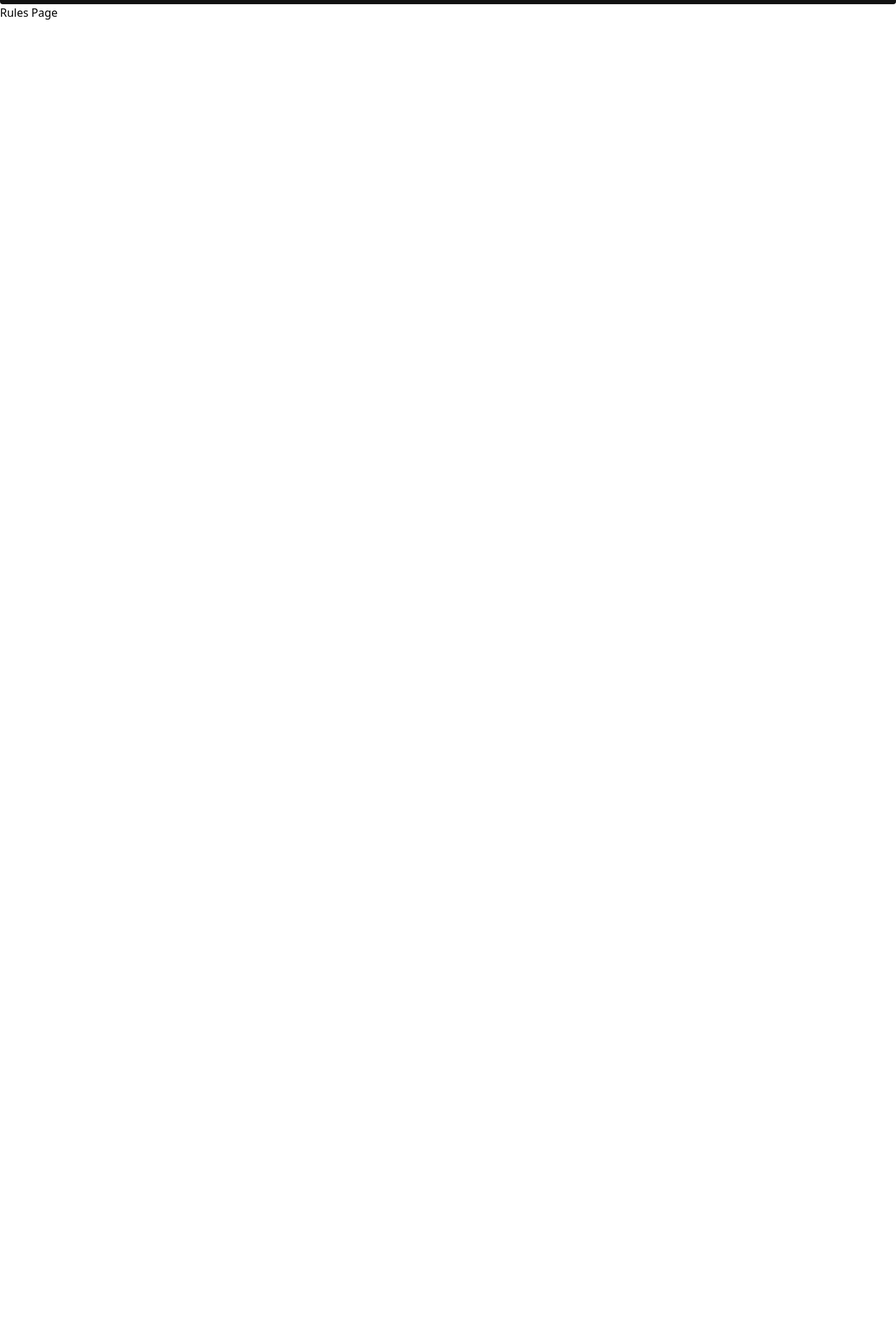
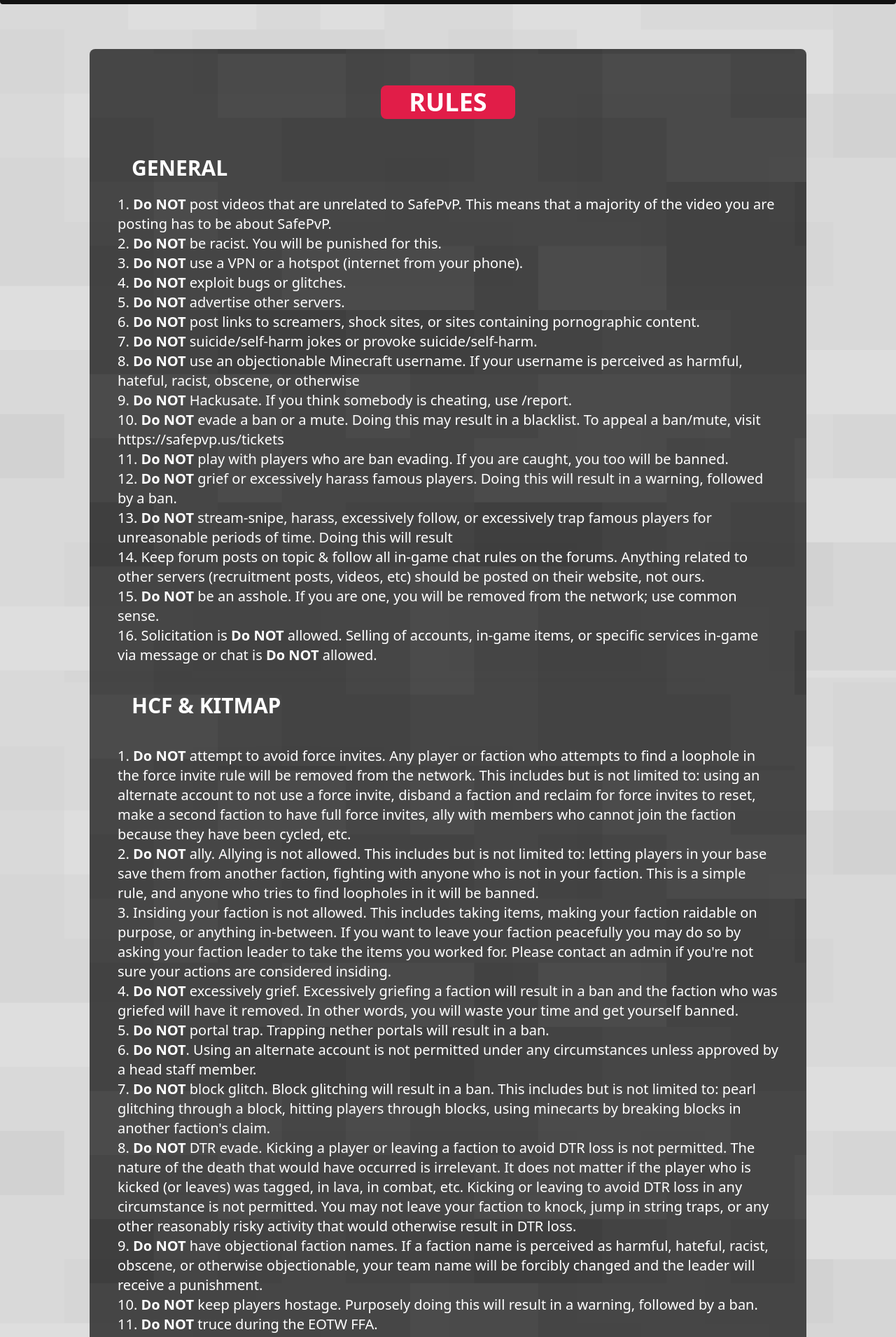
Before and after one commit to frannlencina/SafePvP, a React (Vite) app: page /rules in a window 1280 px wide. Shown: the part 56-1966 px from the top of the page at 70% size. Before the commit the page ends 800 px from the top, so only its background shows below. Built offline with nearby package versions, Linux system fonts and the light colour scheme.

Commit message:
Termine la page Rules

```diff
--- a/src/components/customBuilds.jsx
+++ b/src/components/customBuilds.jsx
@@ -12,7 +12,7 @@
       <Wave2 />
       <div className="mx-auto items-center">
         <div className="title flex flex-col justify-center text-center items-center mb-20">
-          <h3 className=' text-main-black font-bold text-5xl md:text-5xl lg:text-6xl'>GAME MODES</h3>
+          <h3 className=' text-main-black font-bold text-5xl md:text-5xl lg:text-6xl'>CUSTOM BUILDS</h3>
           <p className='font-normal text-main-black text-lg md:text-xl lg:text-2xl'>Lorem simply dummy text of the printing and typesetting industry.</p>
         </div>
         <div className="builds flex flex-col justify-center items-center text-center gap-y-10 lg:flex-row lg:pb-64 lg:pt-52">
--- a/src/pages/Rules.jsx
+++ b/src/pages/Rules.jsx
@@ -1,13 +1,67 @@
 import React from 'react'
 
 import Navbar from '../components/navbar'
+import Footer from '../components/footer'
 
 function Rules() {
   return (
-    <div>
-      <Navbar />
-        <h1>Rules Page</h1>
-    </div>
+    <>
+      <div className='rulesContainer pb-24'>
+        <Navbar />
+        <div className="rulesContainerJr rounded-lg text-white p-10 w-4/5 mt-16 mx-auto" >
+          <div className="title flex justify-center m-3">
+            <div className="bg-main-rose text-center w-48 rounded-lg cursor-pointer p-1 mb-10">
+              <h2 className='font-bold text-4xl'>RULES</h2>
+            </div>
+          </div>
+          <div className="section__general">
+            <div className="general__title ml-5 mb-5">
+              <h4 className=' text-3xl font-bold'>GENERAL</h4>
+            </div>
+            <div className="general__info text-xl">
+              <p>1. <span className='font-bold'>Do NOT</span> post videos that are unrelated to SafePvP. This means that a majority of the video you are posting has to be about SafePvP.</p>
+              <p>2. <span className='font-bold'>Do NOT</span> be racist. You will be punished for this.</p>
+              <p>3. <span className='font-bold'>Do NOT</span> use a VPN or a hotspot (internet from your phone).</p>
+              <p>4. <span className='font-bold'>Do NOT</span> exploit bugs or glitches.</p>
+              <p>5. <span className='font-bold'>Do NOT</span> advertise other servers.</p>
+              <p>6. <span className='font-bold'>Do NOT</span> post links to screamers, shock sites, or sites containing pornographic content.</p>
+              <p>7. <span className='font-bold'>Do NOT</span> suicide/self-harm jokes or provoke suicide/self-harm.</p>
+              <p>8. <span className='font-bold'>Do NOT</span> use an objectionable Minecraft username. If your username is perceived as harmful, hateful, racist, obscene, or otherwise</p>
+              <p>9. <span className='font-bold'>Do NOT</span> Hackusate. If you think somebody is cheating, use /report.</p>
+              <p>10. <span className='font-bold'>Do NOT</span> evade a ban or a mute. Doing this may result in a blacklist. To appeal a ban/mute, visit https://safepvp.us/tickets</p>
+              <p>11. <span className='font-bold'>Do NOT</span> play with players who are ban evading. If you are caught, you too will be banned.</p>
+              <p>12. <span className='font-bold'>Do NOT</span> grief or excessively harass famous players. Doing this will result in a warning, followed by a ban.</p>
+              <p>13. <span className='font-bold'>Do NOT</span> stream-snipe, harass, excessively follow, or excessively trap famous players for unreasonable periods of time. Doing this will result</p>
+              <p>14. Keep forum posts on topic & follow all in-game chat rules on the forums. Anything related to other servers (recruitment posts, videos, etc) should be posted on their website, not ours.</p>
+              <p>15. <span className='font-bold'>Do NOT</span> be an asshole. If you are one, you will be removed from the network; use common sense.</p>
+              <p>16. Solicitation is <span className='font-bold'>Do NOT</span> allowed. Selling of accounts, in-game items, or specific services in-game via message or chat is <span className='font-bold'>Do NOT</span> allowed.</p>
+            </div>
+          </div>
+          <div className="section__hcf">
+            <div className="hcf__title ml-5 my-10">
+              <h4 className='text-3xl font-bold'>HCF & KITMAP</h4>
+            </div>
+            <div className="hcf__info text-xl">
+              <p>1. <span className='font-bold'>Do NOT</span> attempt to avoid force invites. Any player or faction who attempts to find a loophole in the force invite rule will be removed from the network. This includes but is not limited to: using an alternate account to not use a force invite, disband a faction and reclaim for force invites to reset, make a second faction to have full force invites, ally with members who cannot join the faction because they have been cycled, etc.</p>
+              <p>2. <span className='font-bold'>Do NOT</span> ally. Allying is not allowed. This includes but is not limited to: letting players in your base save them from another faction, fighting with anyone who is not in your faction. This is a simple rule, and anyone who tries to find loopholes in it will be banned.</p>
+              <p>3. Insiding your faction is not allowed. This includes taking items, making your faction raidable on purpose, or anything in-between. If you want to leave your faction peacefully you may do so by asking your faction leader to take the items you worked for. Please contact an admin if you're not sure your actions are considered insiding.</p>
+              <p>4. <span className='font-bold'>Do NOT</span> excessively grief. Excessively griefing a faction will result in a ban and the faction who was griefed will have it removed. In other words, you will waste your time and get yourself banned.</p>
+              <p>5. <span className='font-bold'>Do NOT</span> portal trap. Trapping nether portals will result in a ban.</p>
+              <p>6. <span className='font-bold'>Do NOT</span>. Using an alternate account is not permitted under any circumstances unless approved by a head staff member.</p>
+              <p>7. <span className='font-bold'>Do NOT</span> block glitch. Block glitching will result in a ban. This includes but is not limited to: pearl glitching through a block, hitting players through blocks, using minecarts by breaking blocks in another faction's claim.</p>
+              <p>8. <span className='font-bold'>Do NOT</span> DTR evade. Kicking a player or leaving a faction to avoid DTR loss is not permitted. The nature of the death that would have occurred is irrelevant. It does not matter if the player who is kicked (or leaves) was tagged, in lava, in combat, etc. Kicking or leaving to avoid DTR loss in any circumstance is not permitted. You may not leave your faction to knock, jump in string traps, or any other reasonably risky activity that would otherwise result in DTR loss.</p>
+              <p>9. <span className='font-bold'>Do NOT</span> have objectional faction names. If a faction name is perceived as harmful, hateful, racist, obscene, or otherwise objectionable, your team name will be forcibly changed and the leader will receive a punishment.</p>
+              <p>10. <span className='font-bold'>Do NOT</span> keep players hostage. Purposely doing this will result in a warning, followed by a ban.</p>
+              <p>11. <span className='font-bold'>Do NOT</span> truce during the EOTW FFA.</p>
+              <p>12. "Spectators" who watch fights just to break Totems will be banned</p>
+            </div>
+          </div>
+        </div>
+      </div>
+      <div className='bg-main-black p-10'>
+        <Footer />
+      </div>
+    </>
   )
 }
 
--- a/src/styles/global.css
+++ b/src/styles/global.css
@@ -50,3 +50,13 @@
   background-color: white;
   background-image: url('../assets/imgs/textureMinecraft-Builds.png');
 }
+
+.rulesContainer{
+  background-color: white;
+  background-image: url('../assets/imgs/textureMinecraft-Builds.png');
+}
+
+.rulesContainerJr{
+  background-color: rgba(0, 0, 0, 0.793);
+  background-image: url('../assets/imgs/textureMinecraft-Builds.png');
+}
```
